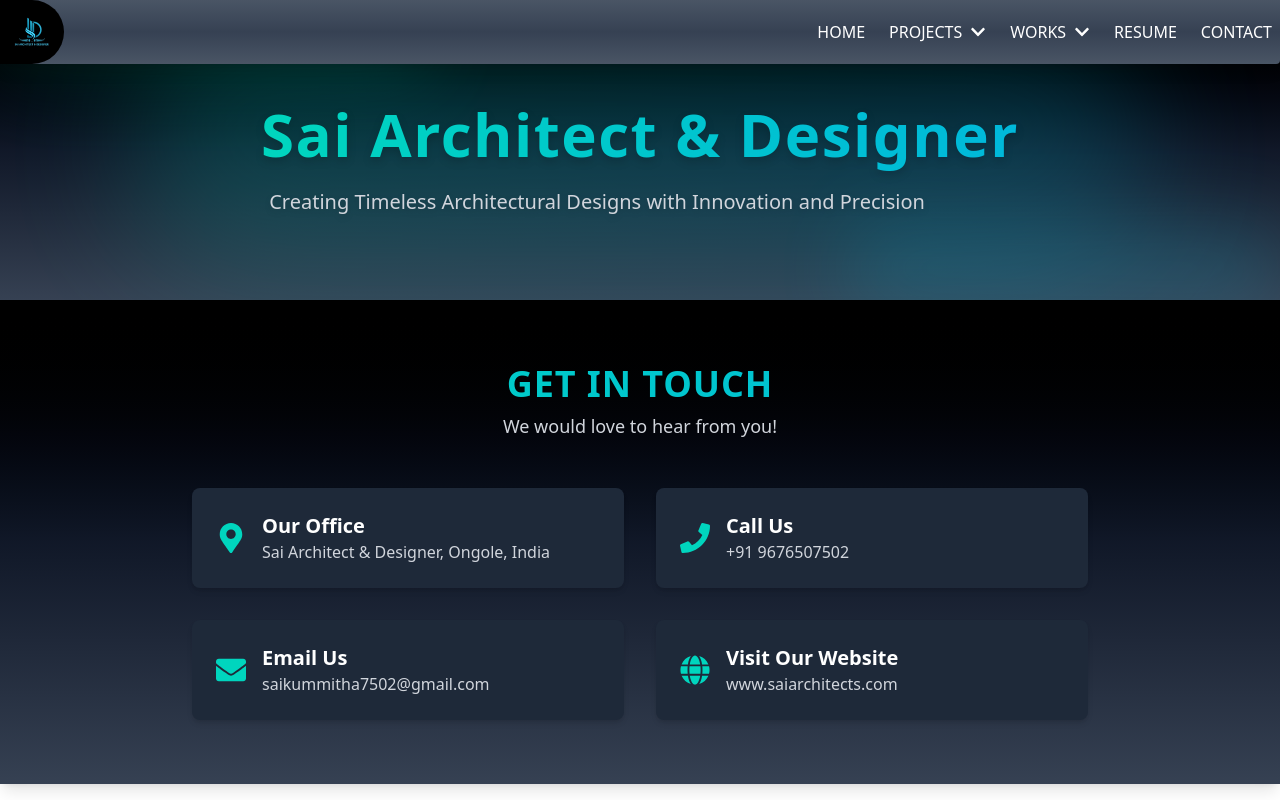
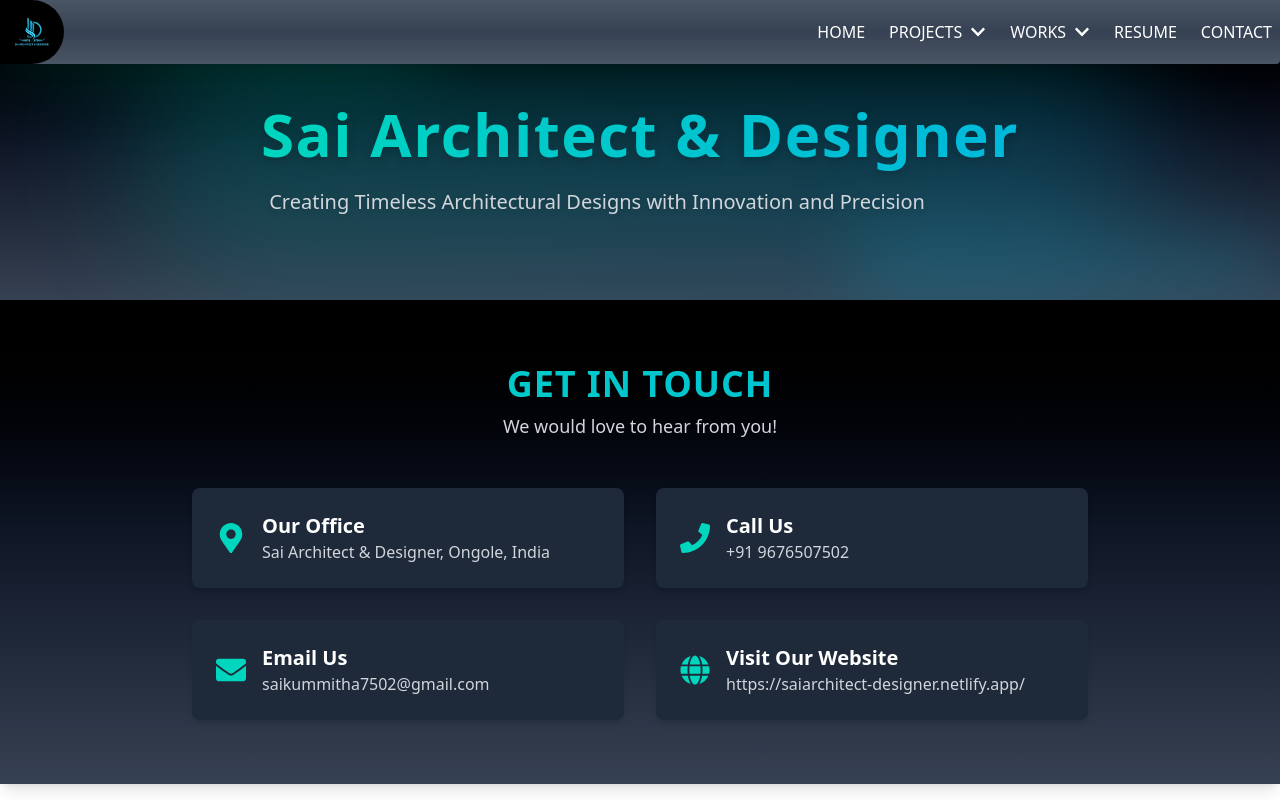
Before and after one commit to reddy123sr/Architect-portfolio, a React (Vite) app: page /contact in a window 1280 px wide. Built offline with nearby package versions, Linux system fonts and the light colour scheme.

Commit message:
Updated image paths and fixed deployment issues

```diff
--- a/src/components/Contact.jsx
+++ b/src/components/Contact.jsx
@@ -49,7 +49,7 @@
           <FaGlobe className="text-teal-400 text-3xl mr-4" />
           <div>
             <h3 className="text-xl font-bold">Visit Our Website</h3>
-            <p className="text-gray-300">www.saiarchitects.com</p>
+            <p className="text-gray-300">https://saiarchitect-designer.netlify.app/</p>
           </div>
         </div>
       </div>
```
